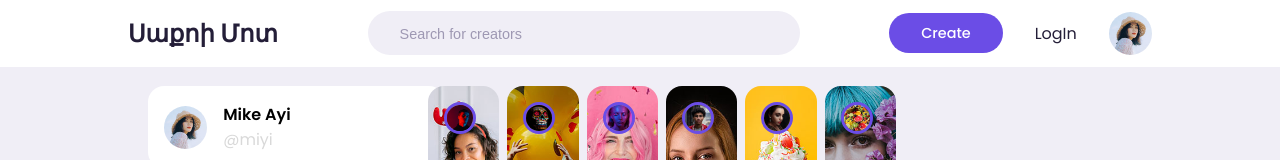
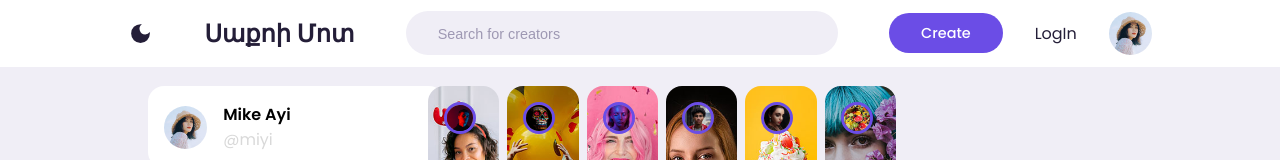
Before and after one commit to ArminA13/social-media-app, a React (Create React App) app in the folder client/: page /home in a window 1280 px wide. Shown: the top 160 px of the page. Built offline with nearby package versions, Linux system fonts and the light colour scheme.

Commit message:
Add dark-mode

```diff
--- a/client/src/components/HomePage/HomePage/HomePage.css
+++ b/client/src/components/HomePage/HomePage/HomePage.css
@@ -97,3 +97,6 @@ main .containere {
   position: relative;
 
 }
+.dark-mode{
+  background-color: #333;
+}
--- a/client/src/components/HomePage/HomePage/HomePage.jsx
+++ b/client/src/components/HomePage/HomePage/HomePage.jsx
@@ -1,15 +1,18 @@
 import React from "react";
 import Nav from "../Nav/Nav";
-import './HomePage.css'
+import "./HomePage.css";
 import Main from "../Main/Main";
-
-
+import { useState } from "react";
 
 function HomePage() {
-  return <div>
-     <Nav />
-    <Main />
+  const [isDarkMode, setDarkMode] = useState(false);
+
+  return (
+    <div className={isDarkMode ? "dark-mode" : ""}>
+      <Nav isDarkMode={isDarkMode} setDarkMode={setDarkMode} />
+      <Main />
     </div>
+  );
 }
 
 export default HomePage;
--- a/client/src/components/HomePage/Nav/Nav.css
+++ b/client/src/components/HomePage/Nav/Nav.css
@@ -17,7 +17,6 @@
   --card-padding:1rem;
 
 }
-
 
 nav {
   width: 100%;
@@ -79,3 +78,8 @@ nav .LogIn {
 .create .In {
   cursor: pointer;
 }
+
+.darkmode-img{
+  width: 25px;
+  height: 25px;
+}
--- a/client/src/components/HomePage/Nav/Nav.jsx
+++ b/client/src/components/HomePage/Nav/Nav.jsx
@@ -1,55 +1,57 @@
-import React from 'react'
-import ProfilePic from "../images/profile-1.jpg"
-import './Nav.css'
-// import {auth, provider} from "../../../firebase"
-// import { signInWithPopup, signOut } from 'firebase/auth'
-import { useState } from 'react'
+import React from "react";
+import ProfilePic from "../images/profile-1.jpg";
+import "./Nav.css";
+import { MdDarkMode } from "react-icons/md";
+import { auth, provider } from "../../../firebase";
+import { signInWithPopup, signOut } from "firebase/auth";
+import { useState } from "react";
+import "../HomePage/HomePage.css";
 
-function Nav() {
-    const [isAuth, setIsAuth] = useState(false)
-    const [text, setText] = useState('LogIn')
+function Nav(props) {
+  const [isAuth, setIsAuth] = useState(false);
+  const [text, setText] = useState("LogIn");
 
-    // const signInWithGoogle= () => {
-    //     if(localStorage.isAuth === 'false') {
-    //     signInWithPopup(auth, provider).then(() => {
-    //         localStorage.setItem('isAuth', true)
-    //         setIsAuth(true)
-    //         setText('LogOut')
-    //     })
-    // }else {
+  const signInWithGoogle = () => {
+    if (localStorage.isAuth === "false") {
+      signInWithPopup(auth, provider).then(() => {
+        localStorage.setItem("isAuth", true);
+        setIsAuth(true);
+        setText("LogOut");
+      });
+    } else {
+      signOut(auth).then(() => {
+        localStorage.isAuth = false;
+        setIsAuth(false);
+        setText("LogIn");
+      });
+    }
+  };
 
-    //     signOut(auth).then(() => {
-    //         localStorage.isAuth = false
-    //         setIsAuth(false)
-    //         setText('LogIn')
-    //     })
+  const darkMode = () => {
+    props.setDarkMode(!props.isDarkMode);
+  };
 
-    // }
-
-    // }
   return (
-    <nav className='body'>
-        <div className='container'>
-            <h2 className='log'>
-                Սաքոի Մոտ
-            </h2>
-            <div className='search-bar'>
-                <i className='uil uil-search'></i>
-                <input type="search" placeholder='Search for creators' />
-
-            </div>
-            <div className='create'>
-                <label className='btn btn-primary' htmlFor='create-post'>Create</label>
-            <label className={`create ${isAuth ? 'In': ''}`} >{text}</label>
-                <div className='profile-photo'>
-                    <img src={ProfilePic} alt="" />
-                </div>
-            </div>
+    <nav className="body">
+      <div className="container">
+        <MdDarkMode className={`darkmode-img`} onClick={darkMode} />
+        <h2 className="log">Սաքոի Մոտ</h2>
+        <div className="search-bar">
+          <i className="uil uil-search"></i>
+          <input type="search" placeholder="Search for creators" />
         </div>
+        <div className="create">
+          <label className="btn btn-primary" htmlFor="create-post">
+            Create
+          </label>
+          <label className={`create ${isAuth ? "In" : ""}`}>{text}</label>
+          <div className="profile-photo">
+            <img src={ProfilePic} alt="" />
+          </div>
+        </div>
+      </div>
     </nav>
-  )
+  );
 }
 
-
-
 export default Nav;
```
Also changed, not shown: client/src/assets/darkmode.png (added), client/src/components/HomePage/images/darkmode.png (added).
